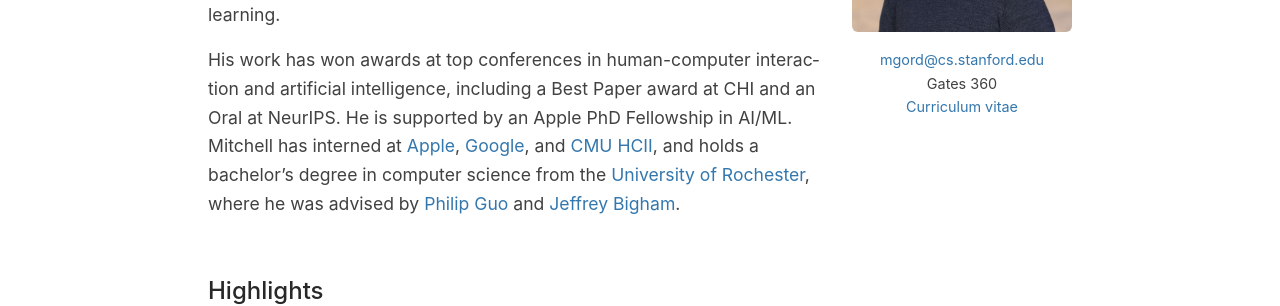
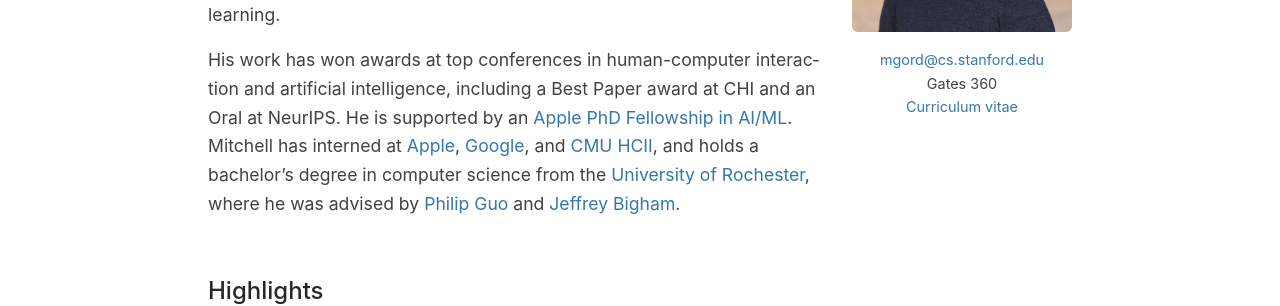
Before and after one commit to mitchellg/mitchellg.github.io, a Jekyll site: the page built from index.md, in a window 1280 px wide. Shown: the part 289-595 px from the top of the page. Built offline with Jekyll 4.4.1, drawn with Linux system fonts in a browser that asks for light colours; a style sheet for code colours, icons or effects is not loaded; part of the change alters nothing that is shown.

```diff
--- a/index.md
+++ b/index.md
@@ -13,7 +13,7 @@ class: home
 
 Mitchell is a computer science PhD student at [Stanford University](http://www.stanford.edu/) in the [HCI group](http://hci.stanford.edu/), advised by [Michael Bernstein](https://hci.stanford.edu/msb/) and [James Landay](https://www.landay.org/). He designs interactive systems and evaluation approaches that bridge principles of human-computer interaction with the realities of statistical machine learning.
 
-His work has won awards at top conferences in human-computer interaction and artificial intelligence, including a Best Paper award at CHI and an Oral at NeurIPS. He is supported by an Apple PhD Fellowship in AI/ML. Mitchell has interned at [Apple](http://apple.com/), [Google](http://apple.com/), and [CMU HCII](http://www.hcii.cmu.edu/), and holds a bachelor's degree in computer science from the [University of Rochester](http://www.rochester.edu/), where he was advised by [Philip Guo](https://pg.ucsd.edu/) and [Jeffrey Bigham](https://www.cs.cmu.edu/~jbigham/).
+His work has won awards at top conferences in human-computer interaction and artificial intelligence, including a Best Paper award at CHI and an Oral at NeurIPS. He is supported by an [Apple PhD Fellowship in AI/ML](https://machinelearning.apple.com/updates/introducing-apple-scholars-aiml). Mitchell has interned at [Apple](http://apple.com/), [Google](http://apple.com/), and [CMU HCII](http://www.hcii.cmu.edu/), and holds a bachelor's degree in computer science from the [University of Rochester](http://www.rochester.edu/), where he was advised by [Philip Guo](https://pg.ucsd.edu/) and [Jeffrey Bigham](https://www.cs.cmu.edu/~jbigham/).
 </div>
 
 <div class="me" markdown="1">
```
